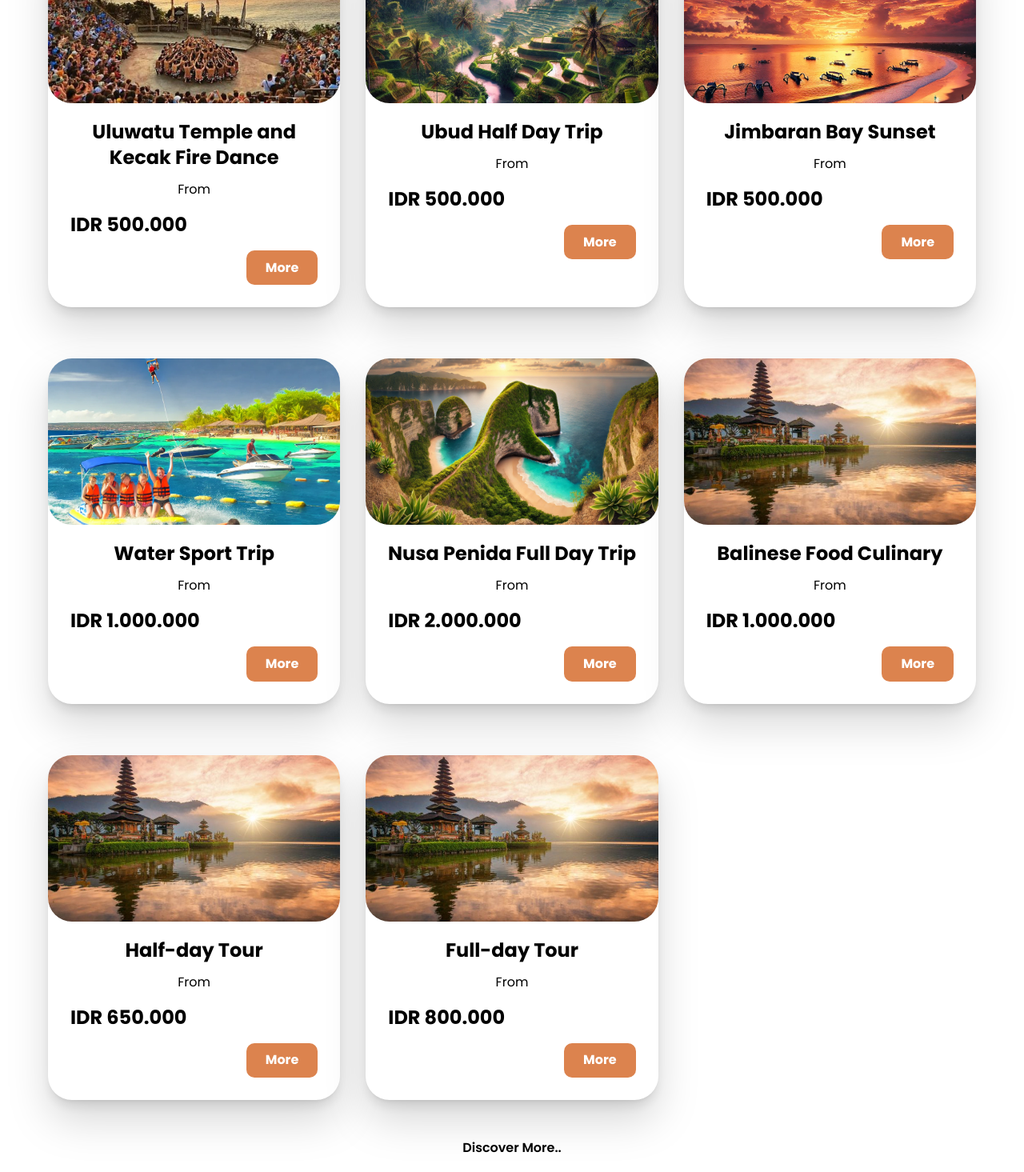
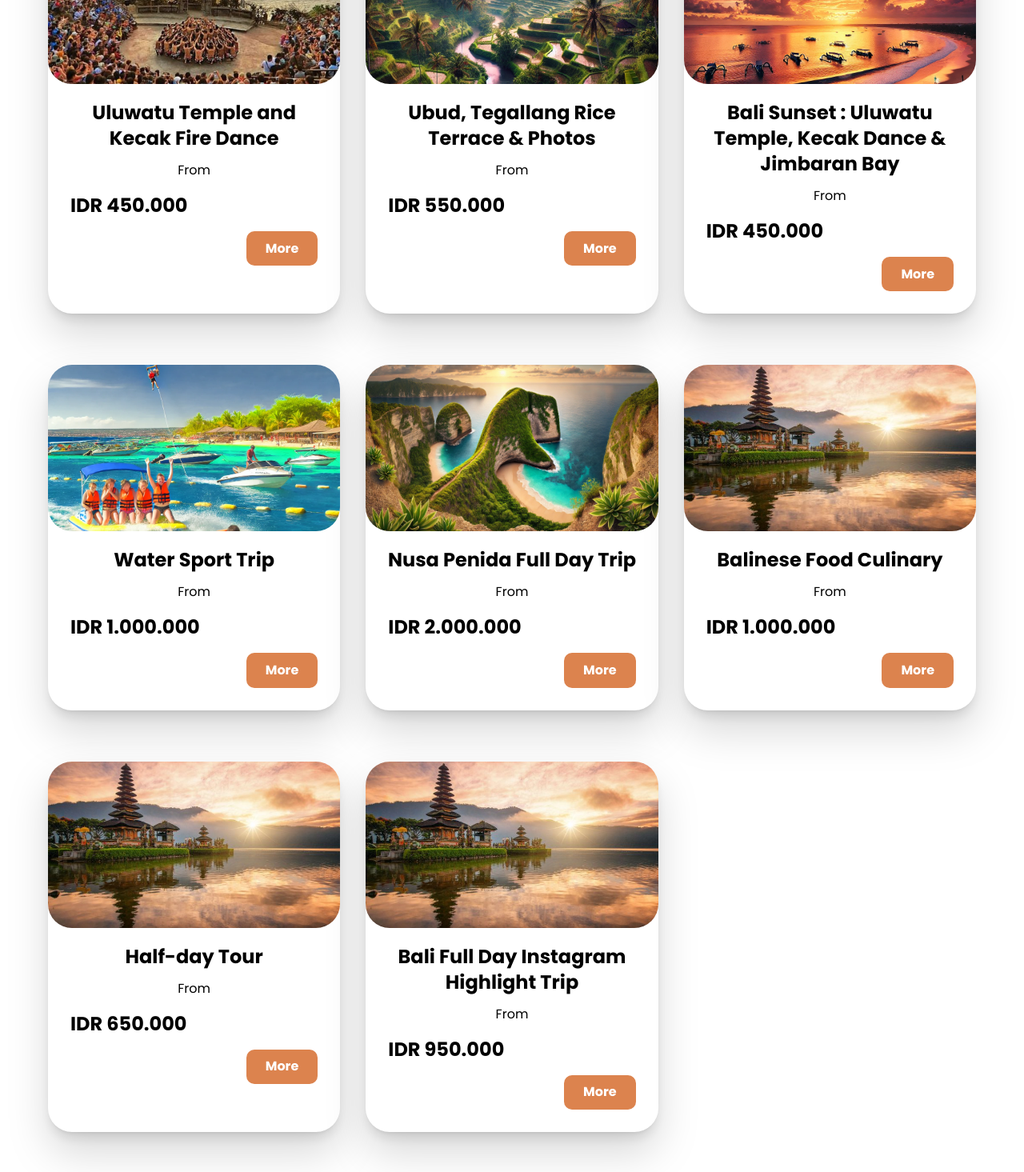
Before and after one commit to CokdePutra/Bali-Tour, a React (Vite) app: page / in a window 1280 px wide. Shown: the part 1040-2505 px from the top of the page at 80% size. Built offline with nearby package versions, Linux system fonts and the light colour scheme.

Commit message:
updating description

```diff
--- a/src/components/Hero/Hero.jsx
+++ b/src/components/Hero/Hero.jsx
@@ -7,7 +7,7 @@ const Hero = ({ backgroundImage, title, desc }) => {
 
   return (
     <div
-      className="relative w-full h-lvh bg-fixed bg-cover bg-center overflow-hidden flex items-center justify-center poppins-medium -mt-[82px]"
+      className="relative w-full h-lvh bg-fixed bg-cover bg-center overflow-hidden flex items-center justify-center poppins-medium mt-[-82px]"
       style={sectionStyle}>
       <div className="absolute inset-0 bg-black opacity-30"></div>
       <div className="relative z-10 text-center text-white p-6">
--- a/src/components/Navbar/Navbar.jsx
+++ b/src/components/Navbar/Navbar.jsx
@@ -68,7 +68,7 @@ const Navbar = () => {
       className={`w-full sticky top-0 z-50 poppins-regular ${
         isScrolled ? "bg-white" : "bg-transparent"
       } transition-colors duration-300`}>
-      <div className="flex justify-between items-center p-4 mx-[2rem]">
+      <div className="flex justify-between items-center p-4 mx-[2rem] mt-[-1.5rem]">
         {/* Desktop Title */}
         <div
           className={`${
--- a/src/constants/constants.jsx
+++ b/src/constants/constants.jsx
@@ -1,17 +1,31 @@
 export const CardAllActivities = [
   {
     title: "Uluwatu Temple and Kecak Fire Dance",
-    price: "500.000",
+    price: "450.000",
     image: "./images/kecak_dance.jpg",
-    desc: "Enjoy white water rafting and explore the unique traditions of Bali in Ubud. The white water rafting will give you an unforgettable journey to the lush green jungles along the Ayung River. The Ayung River is located on the outskirt of Ubud. It is the most famous and popular river for white water rafting on Bali and is considered a “must do” activity when visiting the island of the Gods.The trip will begin with a walk through beautiful rice terraces through a green valley and down to the starting point of the white water rafting by the river. See wild monkey hang on the branch of trees and hear the birds singing in this peaceful are around the river. You will see stone carvings on the cliffs of the river, a hidden waterfall, and beautiful gardens by the luxury villas on the rivers edge. Enjoy an incredible and fun rafting experience and feel the sensation of conquering the rapids with family and friends. After the exhilarating experience you can shower and freshen up in the amenities area and change into dry clothes.Following this adventure, we will continue to Ubud to explore some of the best that this central community has to offer. The traditional market to give you a chance to explore all it has to offer and the Ubud palace, officially Puri Saren Agung, that served as the official residence of the royal family of Ubud.",
+    desc: "Get whisked away on this evening tour of Uluwatu. Prepare yourself for jaw-dropping sunset views on the cliffs. At 70 meters above sea level, Uluwatu Temple is a must-see for history and architecture lovers. Learn about the how the site is considered one of the six key temples in Bali and a spiritual pillar of the island. Your local guide will teach you about its historical and religious significance. Wander the grounds and snap photos of the temple’s scenic surroundings. Before leaving the sacred temple site, head to the open-air amphitheater to catch the Kecak and Fire Dance. The well-loved cultural performance revolves around traditional Balinese song, dance, and storytelling accompanied by a choir. Watch talented performers with the majestic sunset as the backdrop. ",
+    include: [
+      "Transportation by provate car",
+      "Fuel",
+      "Air Conditoned Vehicle",
+      "Hotel pick up and drop off ",
+      "5 Hours Trip",
+    ],
     popular: true,
     id: 0,
   },
   {
-    title: "Ubud Half Day Trip",
-    price: "500.000",
+    title: "Ubud, Tegallang Rice Terrace & Photos",
+    price: "550.000",
     image: "./images/ubud.webp",
-    desc: "testing",
+    desc: "Whether you're a passionate photographer or just someone who loves nature and adventure, be captivated by the breathtaking beauty of Bali's Tegallalang Rice Terrace. Discover every corner of the rice terraces and allow your guide to assist you with snapping photos in front of this breathtaking backdrop.\n\nLearn about the famous Subak irrigation system, dating back to the 9th century, which embodies the Tri Hita Karana life philosophy. Be escorted to the jungle swing and get the best views of the rice terrace from up above. Don’t forget to take a photo at the iconic (I Love Bali) sign. \n\n Make the most of your experience by purchasing incredible add-ons, such as lunch at a local restaurant and Luwak coffee tasting.",
+    include: [
+      "Transportation by provate car",
+      "Fuel",
+      "Air Conditioned vehicle",
+      "Hotel pick up and drop off",
+      "6 Hours Trip",
+    ],
     popular: true,
     id: 1,
   },
@@ -20,14 +34,21 @@ export const CardAllActivities = [
     price: "1.000.000",
     image: "./images/rafting.jpg",
     desc: "testing",
+    include: [""],
     popular: false,
     id: 2,
   },
   {
-    title: "Jimbaran Bay Sunset",
-    price: "500.000",
+    title: "Bali Sunset : Uluwatu Temple, Kecak Dance & Jimbaran Bay ",
+    price: "450.000",
     image: "./images/jimbaran_sunset.webp",
-    desc: "testing",
+    desc: "Experience the best sundown spot in Bali on a visit to Uluwatu Temple, a Balinese temple to the sea gods with a commanding view of the Indian Ocean. Part of a series of temples built to protect the island from evil spirits, today its cliffside location is home to a family of friendly monkeys. \n\n Once night falls and you have seen the colors of the sunset, experience one of the island's most famous cultural performances at a 'kecak' fire dance. Watch the locals act out a scene from the Ramayana with a mesmerizing trance chant, exciting performances of fire dances, and intricate costumes. \n\n Then, get the option to enjoy dinner at a seafood restaurant serving delicious barbecue food in Jimbaran Bay. Sink your feet in the sand as you dine and relax at the end of an unforgettable day!",
+    include: [
+      "Hotel pick up and drop off",
+      "Air Conditioned Vehicle",
+      "Fuel ",
+      "Bottled mineral water",
+    ],
     popular: true,
     id: 3,
   },
@@ -36,6 +57,7 @@ export const CardAllActivities = [
     price: "1.000.000",
     image: "./images/watersport.webp",
     desc: "testing",
+    include: [""],
     popular: true,
     id: 4,
   },
@@ -44,6 +66,7 @@ export const CardAllActivities = [
     price: "2.000.000",
     image: "./images/nusapenida_island.webp",
     desc: "testing",
+    include: [""],
     popular: true,
     id: 5,
   },
@@ -52,6 +75,7 @@ export const CardAllActivities = [
     price: "2.000.000",
     image: "./images/hero_image1.png",
     desc: "testing",
+    include: [""],
     popular: false,
     id: 6,
   },
@@ -60,6 +84,7 @@ export const CardAllActivities = [
     price: "1.000.000",
     image: "./images/hero_image1.png",
     desc: "testing",
+    include: [""],
     popular: true,
     id: 7,
   },
@@ -68,6 +93,7 @@ export const CardAllActivities = [
     price: "1.000.000",
     image: "./images/hero_image1.png",
     desc: "testing",
+    include: [""],
     popular: false,
     id: 8,
   },
@@ -77,14 +103,16 @@ export const CardAllActivities = [
     price: "650.000",
     image: "./images/hero_image1.png",
     desc: "5 Hours of Tour / Car",
+    include: [""],
     popular: true,
     id: 9,
   },
   {
-    title: "Full-day Tour",
-    price: "800.000",
+    title: "Bali Full Day Instagram Highlight Trip",
+    price: "950.000",
     image: "./images/hero_image1.png",
-    desc: "10 Hours of Tour / Car",
+    desc: "Make your Instagram followers envious as you explore Bali on a customizable day trip to its most recognizable hotspots.",
+    include: ["10 Hours of Tour"],
     popular: true,
     id: 10,
   },
--- a/src/view/Detail.jsx
+++ b/src/view/Detail.jsx
@@ -38,17 +38,30 @@ const Detail = () => {
         <h1 className="w-4/5 text-3xl font-bold mb-4">{activity.title}</h1>
         <div className="w-4/5 m-5">
           <p className="text-lg font-bold mb-2">Tour Description</p>
-          <p className="text-base text-justify mb-4 mx-[1rem]">
-            {activity.desc}
-          </p>
+          {activity.desc.split("\n").map((line, index) => (
+            <p key={index} className="text-base text-justify mb-4 mx-[1rem]">
+              {line}
+            </p>
+          ))}
         </div>
-        <div className="w-3/5 mx-[1rem]">
+        <div className="w-3/5 my-[1rem]">
+          <p className="text-2xl font-bold mb-2">Include :</p>
+          <ul className="text-left" style={{ listStyleType: "disc" }}>
+            {activity.include.map((item, index) => (
+              <li key={index} className="text-xl">
+                {item}
+              </li>
+            ))}
+          </ul>
+        </div>
+        <div className="w-3/5 my-[1rem]">
           <p className="text-2xl font-bold mb-2">Prices</p>
           <p className="text-xl font-semibold">
             Price start from IDR {activity.price}{" "}
-            <span className="font-normal">per person</span>
+            <span className="font-normal">per car</span>
           </p>
         </div>
+
         {/* Add more details or components as needed */}
         <div className="flex w-4/5 mx-[1rem]">
           <div className="w-full text-left py-5 flex justify-start items-center ">
```
